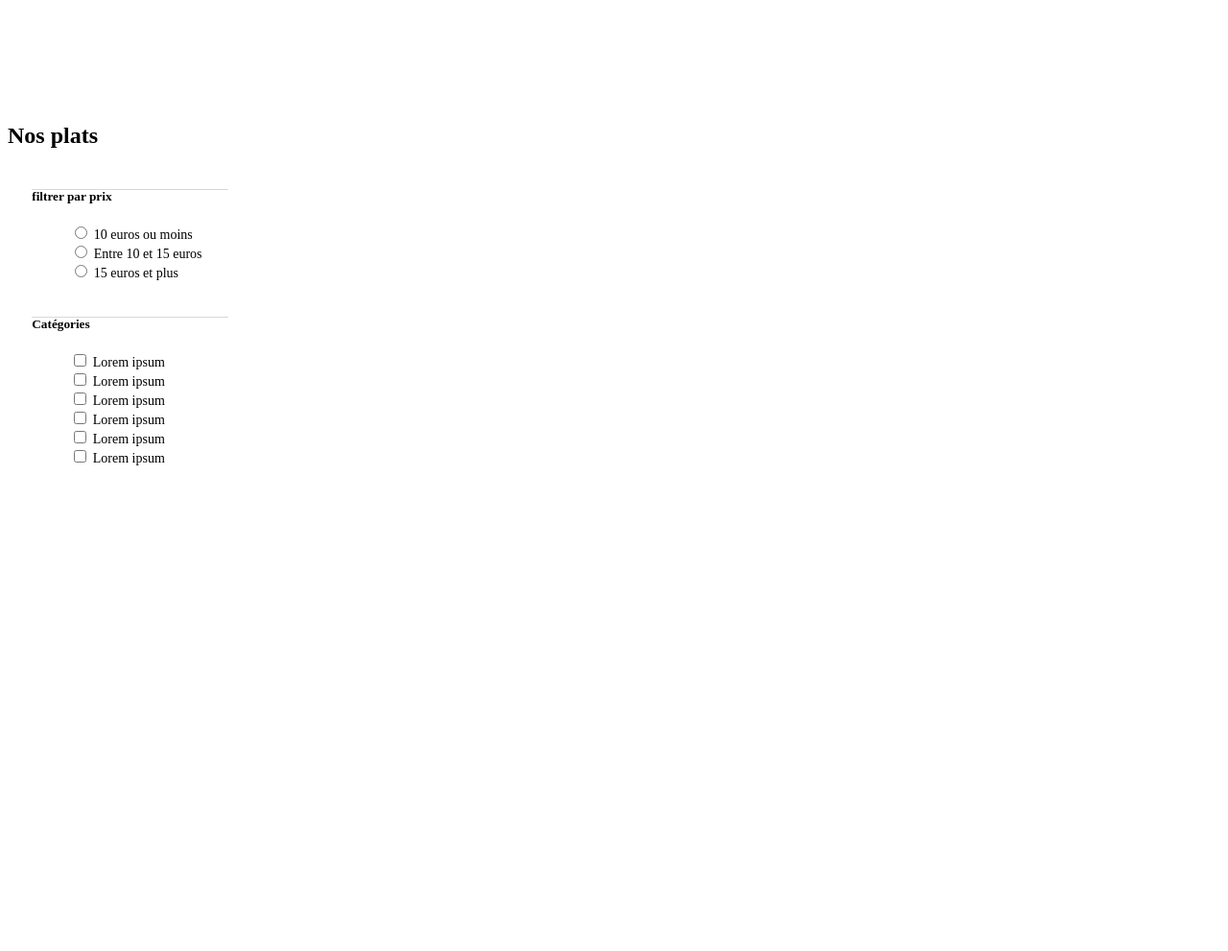
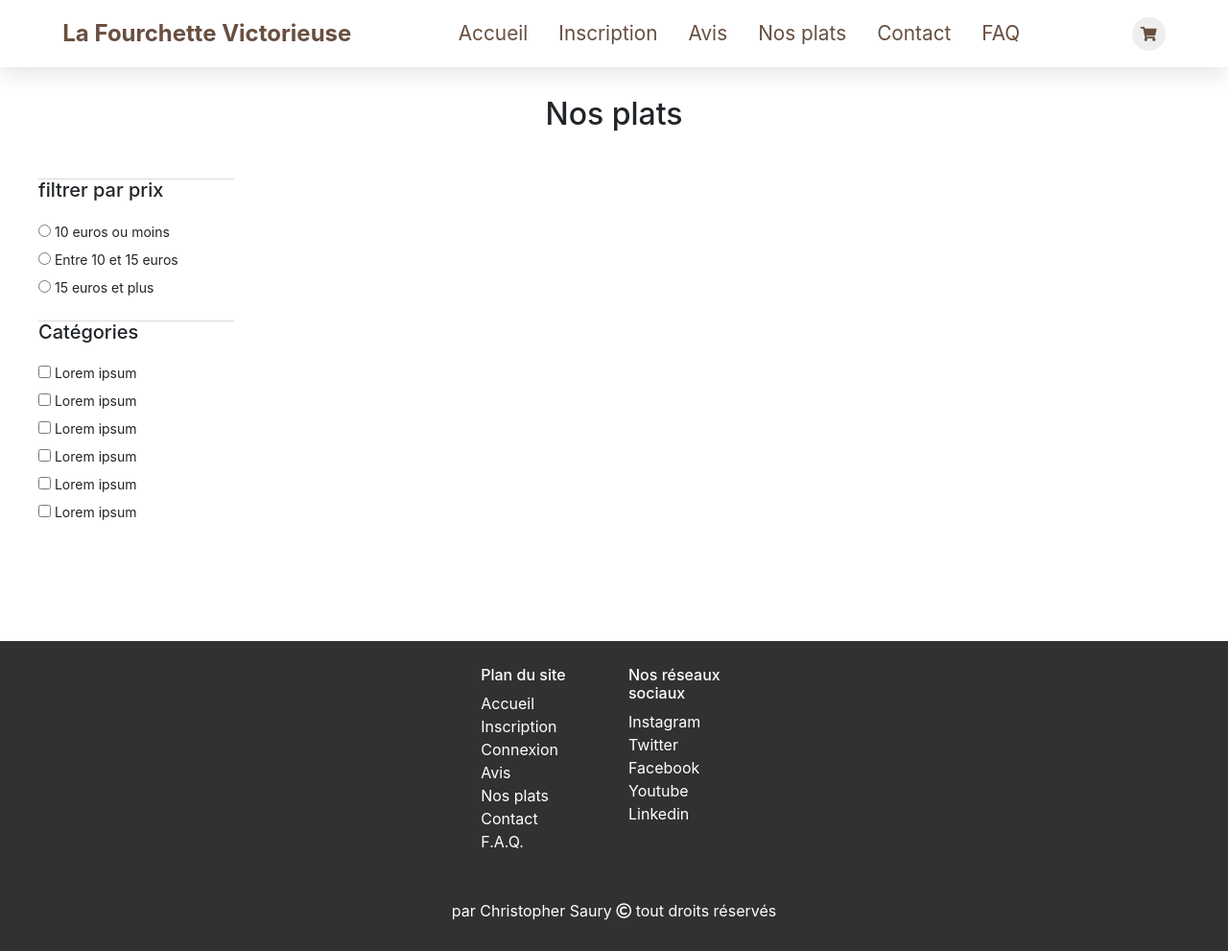
Before and after one commit to ChristopherSaury/ChristopherSaury-projet-certification-christopher-saury, a Symfony app: template templates/selection/index.html.twig in a window 1280 px wide. Shown: the whole page at 96% size. Before the commit the page ends 485 px from the top, so only its background shows below. Run offline with Twig, Linux system fonts and the light colour scheme; the template is opened without the code that fills it, so the values that code supplies are empty; some libraries are stand-ins or nearby versions.

Commit message:
base.html.twig modified

```diff
--- a/templates/base.html.twig
+++ b/templates/base.html.twig
@@ -5,15 +5,73 @@
         <title>{% block title %}Welcome!{% endblock %}</title>
         {# Run `composer require symfony/webpack-encore-bundle`
            and uncomment the following Encore helpers to start using Symfony UX #}
-        {% block stylesheets %}
-            {#{{ encore_entry_link_tags('app') }}#}
+        <link rel="stylesheet" href="https://cdn.jsdelivr.net/npm/bootstrap@4.6.0/dist/css/bootstrap.min.css" integrity="sha384-B0vP5xmATw1+K9KRQjQERJvTumQW0nPEzvF6L/Z6nronJ3oUOFUFpCjEUQouq2+l" crossorigin="anonymous">
+        {%  block style%}
+        <link rel="stylesheet" href="{{asset('asset/css/navbar-footer-base.css')}}">
         {% endblock %}
 
-        {% block javascripts %}
-            {#{{ encore_entry_script_tags('app') }}#}
+        {% block stylesheets %}
         {% endblock %}
+
+        <link rel="stylesheet" href="https://use.fontawesome.com/releases/v5.15.4/css/all.css" integrity="sha384-DyZ88mC6Up2uqS4h/KRgHuoeGwBcD4Ng9SiP4dIRy0EXTlnuz47vAwmeGwVChigm" crossorigin="anonymous"/>
+        <script src="https://code.jquery.com/jquery-3.5.1.slim.min.js" integrity="sha384-DfXdz2htPH0lsSSs5nCTpuj/zy4C+OGpamoFVy38MVBnE+IbbVYUew+OrCXaRkfj" crossorigin="anonymous"></script>
+        <script src="https://cdn.jsdelivr.net/npm/bootstrap@4.6.0/dist/js/bootstrap.bundle.min.js" integrity="sha384-Piv4xVNRyMGpqkS2by6br4gNJ7DXjqk09RmUpJ8jgGtD7zP9yug3goQfGII0yAns" crossorigin="anonymous"></script>
+
     </head>
     <body>
+      <div class="box-area">
+        <header id="site-header">
+            <a href="#" class="logo">La Fourchette Victorieuse</a>
+
+            <nav class="navbar">
+              <a class="navigation-link" href="{{path('home')}}">Accueil</a>
+              <a class="navigation-link" href="">Inscription</a>
+              <a class="navigation-link" href="#review">Avis</a>
+              <a class="navigation-link" href="{{path('selection')}}">Nos plats</a>
+              <a class="navigation-link" href="#contact">Contact</a>
+              <a class="navigation-link" href="#faq">FAQ</a>
+            </nav>
+
+            <div class="icons">
+              <i class="fas fa-bars" id="menu-bars"></i>
+              <!-- <i class="fas fa-search" id="search-icon"></i>
+              <a href="#" class="fas fa-heart"></a> -->
+              <a href="#" class="fas fa-shopping-cart"></a>
+            </div>
+            </div>
+          </header>
+
+      </div>
         {% block body %}{% endblock %}
+        <footer>
+          <div class="container d-flex justify-content-center">
+            <div class="row">
+              <div class="col-lg d-flex flex-column">
+                <h6>Plan du site</h6>
+                <a href="{{path('home')}}">Accueil</a>
+                <a href="">Inscription</a>
+                <a href="">Connexion</a>
+                <a href="#">Avis</a>
+                <a href="#">Nos plats</a>
+                <a href="#">Contact</a>
+                <a href="#">F.A.Q.</a>
+              </div>
+              <div class="col-lg d-flex flex-column">
+                <h6>Nos réseaux sociaux</h6>
+                <a href="#">Instagram</a>
+                <a href="#">Twitter</a>
+                <a href="#">Facebook</a>
+                <a href="#">Youtube</a>
+                <a href="#">Linkedin</a>
+              </div>
+            </div>
+          </div>
+          <p class="text-center pt-5 pb-1">
+            par Christopher Saury <span class="far fa-copyright"></span>
+            <span id="currentYear"></span> tout droits réservés
+          </p>
+        </footer>
     </body>
+    {% block javascripts %}
+        {% endblock %}
 </html>
```
